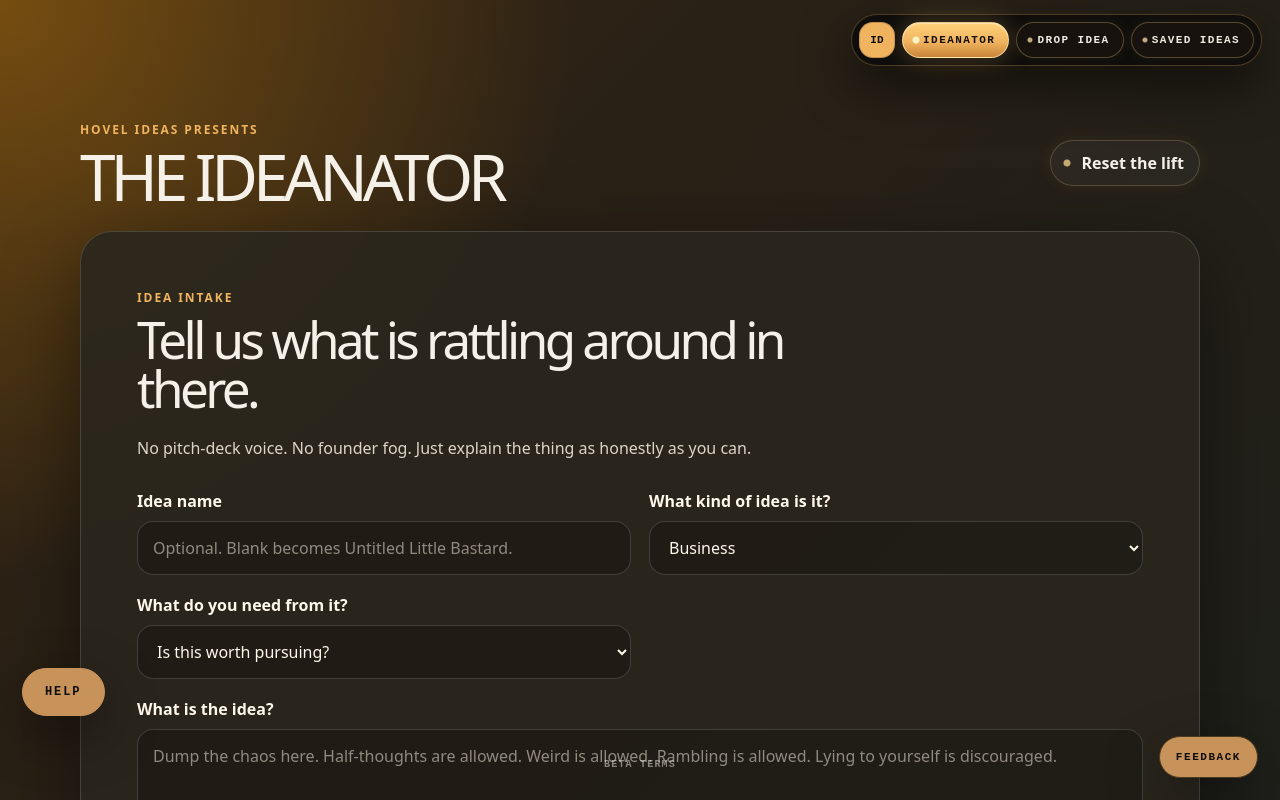
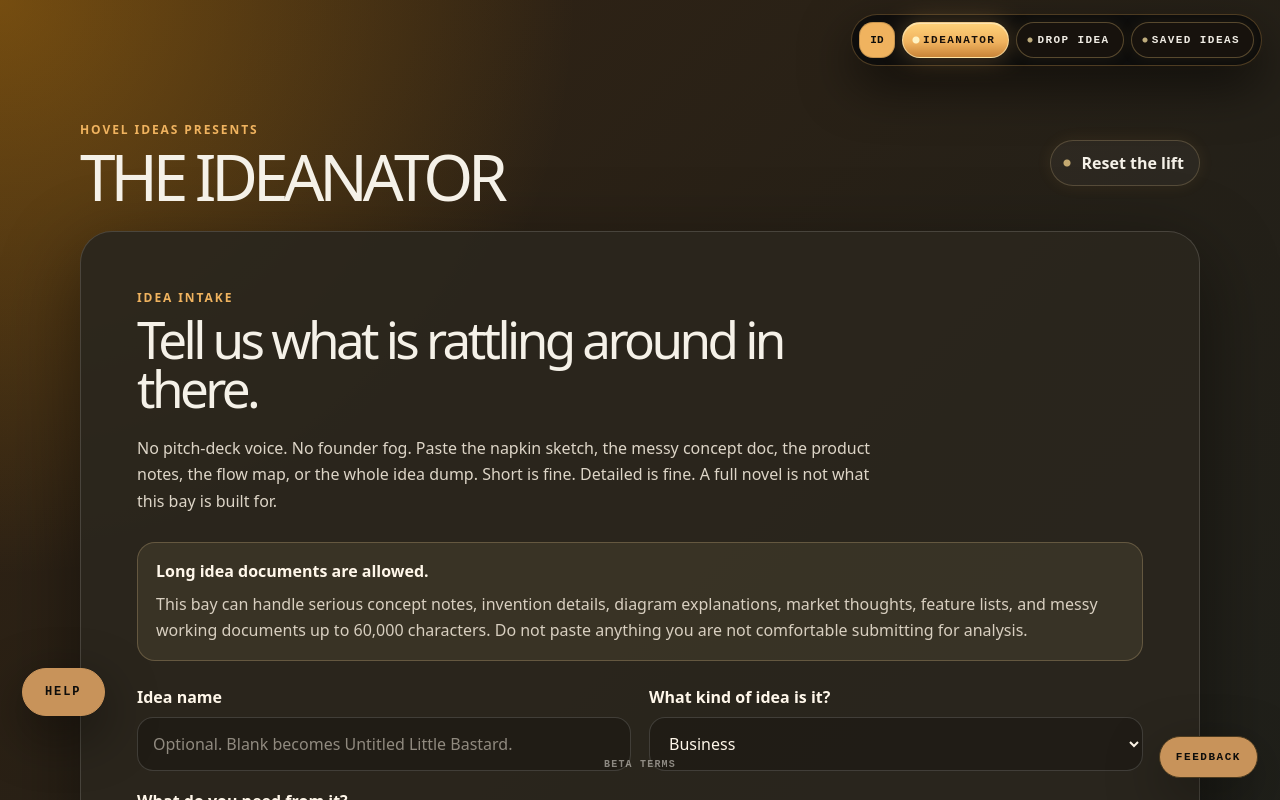
Before and after one commit to trmitchell95-oss/5cores, a Next.js app: page /ideanator in a window 1280 px wide. Both pictures are taken after a click on the button "Drop it in". Shown: the top 800 px of the page. Built offline with nearby package versions, Linux system fonts and the light colour scheme.

Commit message:
Clarify Ideanator long document intake

```diff
--- a/app/ideanator/page.tsx
+++ b/app/ideanator/page.tsx
@@ -652,8 +652,20 @@ export default function IdeanatorPage() {
               <p className="eyebrow">IDEA INTAKE</p>
               <h2>Tell us what is rattling around in there.</h2>
               <p>
-                No pitch-deck voice. No founder fog. Just explain the thing as
-                honestly as you can.
+                No pitch-deck voice. No founder fog. Paste the napkin sketch,
+                the messy concept doc, the product notes, the flow map, or the
+                whole idea dump. Short is fine. Detailed is fine. A full novel is
+                not what this bay is built for.
+              </p>
+            </div>
+
+            <div className="long-doc-note">
+              <span>Long idea documents are allowed.</span>
+              <p>
+                This bay can handle serious concept notes, invention details,
+                diagram explanations, market thoughts, feature lists, and messy
+                working documents up to 60,000 characters. Do not paste anything
+                you are not comfortable submitting for analysis.
               </p>
             </div>
 
@@ -707,7 +719,7 @@ export default function IdeanatorPage() {
                 <textarea
                   value={ideaText}
                   onChange={(event) => setIdeaText(event.target.value)}
-                  placeholder="Dump the chaos here. Half-thoughts are allowed. Weird is allowed. Rambling is allowed. Lying to yourself is discouraged."
+                  placeholder="Dump the chaos here. Half-thoughts, diagrams explained in text, feature maps, invention notes, founder rambling, and serious idea documents are allowed. Lying to yourself is discouraged."
                 />
 
                 <div className={`idea-limit-note ${ideaTooLong ? "over-limit" : ""}`}>
@@ -1260,6 +1272,7 @@ export default function IdeanatorPage() {
           grid-column: 1 / -1;
         }
 
+        .long-doc-note,
         .intake-preview,
         .submitted-box,
         .error-box,
@@ -1271,6 +1284,25 @@ export default function IdeanatorPage() {
           padding: 16px 18px;
         }
 
+        .long-doc-note {
+          margin-bottom: 24px;
+          border-color: rgba(255, 221, 159, 0.22);
+          background: rgba(255, 221, 159, 0.075);
+        }
+
+        .long-doc-note span {
+          display: block;
+          color: #fff7ea;
+          font-size: 1rem;
+          font-weight: 900;
+          margin-bottom: 8px;
+        }
+
+        .long-doc-note p {
+          margin-bottom: 0;
+          color: #d8cfc0;
+        }
+
         .error-box {
           border-color: rgba(248, 113, 113, 0.45);
           background: rgba(248, 113, 113, 0.1);
```
